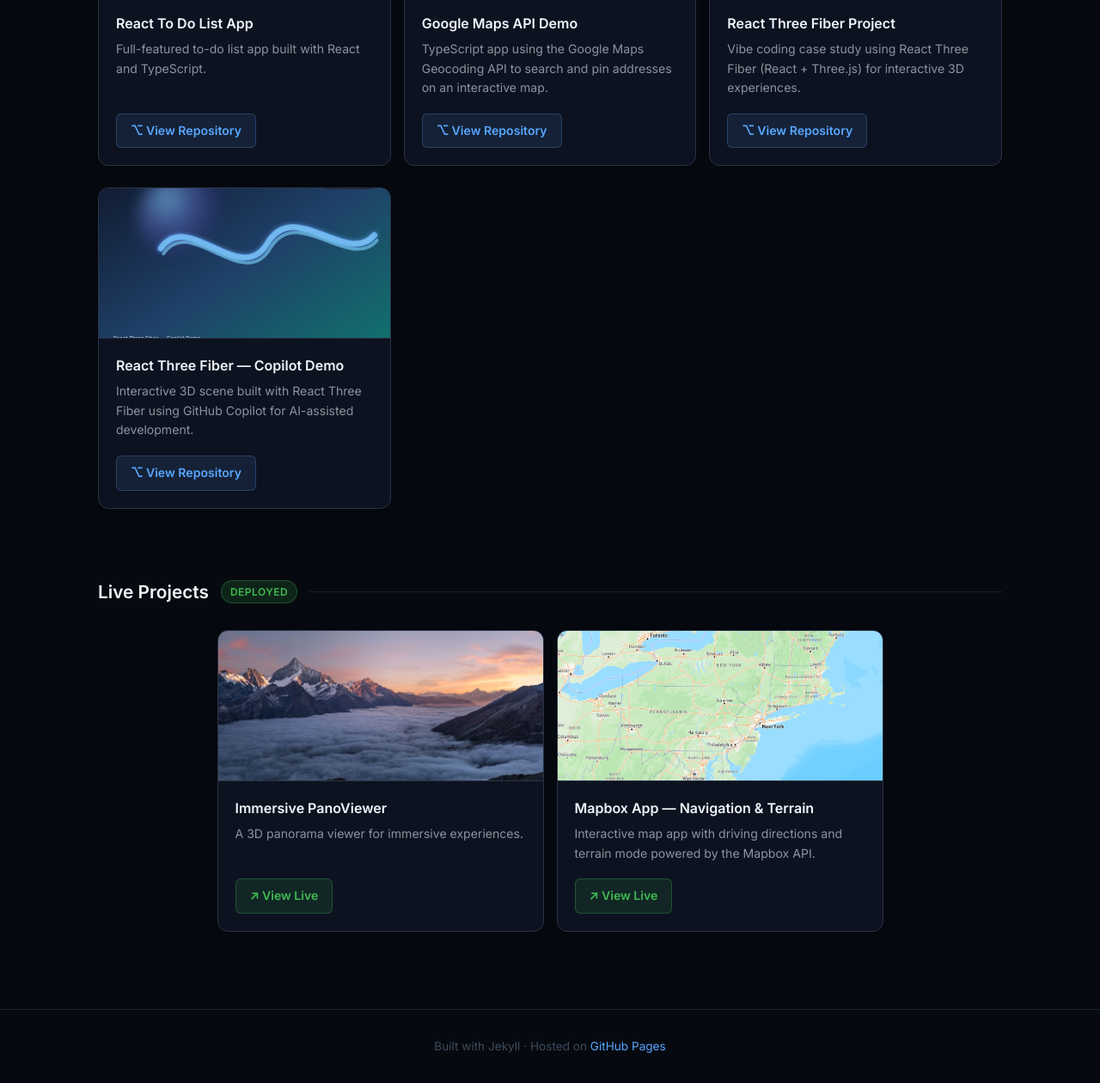
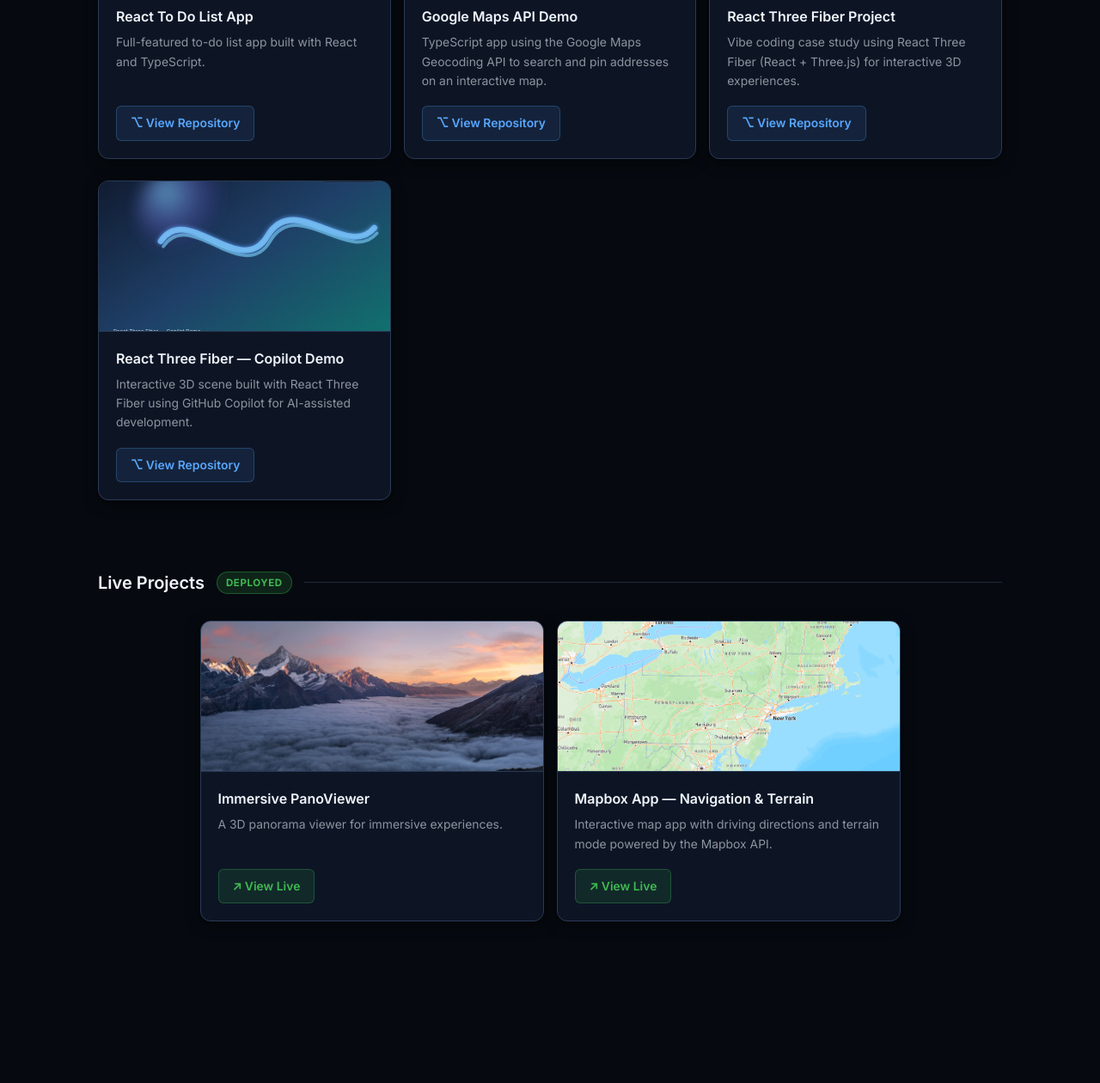
Before and after one commit to pkhobare/pkhobare.github.io, a Jekyll site: the page built from index.html, in a window 1280 px wide, cut to the strip 828-2088 px from the top of the page. Shown: the whole strip at 86% size. Built offline with Jekyll 4.4.1, drawn with Linux system fonts in a browser that asks for light colours; after the commit the page ends 1990 px from its top, so only the background shows below that.

Commit message:
Remove Jekyll theme entirely, inline all styles in layout
- Remove jekyll-theme-minimal from _config.yml (was overriding all styles)
- Move all CSS inline into _layouts/default.html for full control
- Remove footer with Jekyll branding
- Dark background, card borders and gaps now fully isolated from theme

Co-Authored-By: Claude Sonnet 4.6 <noreply@anthropic.com>

```diff
--- a/_config.yml
+++ b/_config.yml
@@ -1,2 +1 @@
-theme: jekyll-theme-minimal
-title: My Portfolio
+title: Paritosh Khobare
--- a/_layouts/default.html
+++ b/_layouts/default.html
@@ -7,7 +7,163 @@
   <link rel="preconnect" href="https://fonts.googleapis.com" />
   <link rel="preconnect" href="https://fonts.gstatic.com" crossorigin />
   <link href="https://fonts.googleapis.com/css2?family=Inter:wght@300;400;500;600;700&display=swap" rel="stylesheet" />
-  <link rel="stylesheet" href="{{ '/assets/css/style.css' | relative_url }}" />
+  <style>
+    *, *::before, *::after { box-sizing: border-box; margin: 0; padding: 0; }
+
+    html, body {
+      background-color: #060a10 !important;
+      color: #c9d1d9;
+      font-family: 'Inter', sans-serif;
+      line-height: 1.6;
+      min-height: 100vh;
+    }
+
+    /* Hero */
+    .hero {
+      background: linear-gradient(160deg, #0a0f1a 0%, #0d1420 60%, #060a10 100%);
+      border-bottom: 1px solid #1a2030;
+      padding: 80px 24px 64px;
+      text-align: center;
+      position: relative;
+      overflow: hidden;
+    }
+    .hero::before {
+      content: '';
+      position: absolute;
+      inset: 0;
+      background: radial-gradient(ellipse at 50% 0%, rgba(88,166,255,0.08) 0%, transparent 65%);
+      pointer-events: none;
+    }
+    .hero-avatar {
+      width: 96px;
+      height: 96px;
+      border-radius: 50%;
+      background: linear-gradient(135deg, #58a6ff, #a371f7);
+      display: flex;
+      align-items: center;
+      justify-content: center;
+      font-size: 2.2rem;
+      font-weight: 700;
+      color: #fff;
+      margin: 0 auto 24px;
+      box-shadow: 0 0 0 4px #1a2030, 0 0 28px rgba(88,166,255,0.2);
+    }
+    .hero h1 {
+      font-size: 2.8rem;
+      font-weight: 700;
+      letter-spacing: -0.03em;
+      background: linear-gradient(135deg, #f0f6fc 30%, #58a6ff 100%);
+      -webkit-background-clip: text;
+      -webkit-text-fill-color: transparent;
+      background-clip: text;
+      margin-bottom: 10px;
+    }
+    .hero-role {
+      font-size: 1.1rem;
+      font-weight: 500;
+      color: #58a6ff;
+      margin-bottom: 14px;
+    }
+    .hero-bio {
+      font-size: 0.98rem;
+      color: #8b949e;
+      max-width: 520px;
+      margin: 0 auto 30px;
+    }
+    .hero-links { display: flex; justify-content: center; gap: 12px; flex-wrap: wrap; }
+    .hero-links a {
+      display: inline-flex;
+      align-items: center;
+      gap: 6px;
+      padding: 9px 22px;
+      border-radius: 6px;
+      font-size: 0.9rem;
+      font-weight: 600;
+      text-decoration: none;
+      transition: all 0.2s ease;
+    }
+    .btn-primary { background: #58a6ff; color: #060a10; }
+    .btn-primary:hover { background: #79b8ff; transform: translateY(-1px); }
+
+    /* Main */
+    main { max-width: 1100px; margin: 0 auto; padding: 70px 24px 90px; }
+
+    /* Section header */
+    .section-header { display: flex; align-items: center; gap: 14px; margin-bottom: 28px; }
+    .section-header h2 { font-size: 1.25rem; font-weight: 600; color: #f0f6fc; white-space: nowrap; }
+    .section-badge {
+      font-size: 0.72rem;
+      font-weight: 700;
+      padding: 3px 10px;
+      border-radius: 20px;
+      letter-spacing: 0.05em;
+      text-transform: uppercase;
+    }
+    .badge-live { background: rgba(63,185,80,0.15); color: #3fb950; border: 1px solid rgba(63,185,80,0.35); }
+    .badge-repo { background: rgba(88,166,255,0.12); color: #58a6ff; border: 1px solid rgba(88,166,255,0.3); }
+    .section-line { flex: 1; height: 1px; background: #1e2a3a; }
+    section + section { margin-top: 80px; }
+
+    /* Grid */
+    .repo-list {
+      display: grid;
+      grid-template-columns: repeat(auto-fill, minmax(300px, 1fr));
+      column-gap: 15px;
+      row-gap: 25px;
+    }
+    .repo-list-centered {
+      grid-template-columns: repeat(2, minmax(0, 400px));
+      justify-content: center;
+    }
+
+    /* Card */
+    .repo-card {
+      background: #0d1525;
+      border: 1px solid #2a3a54;
+      border-radius: 12px;
+      overflow: hidden;
+      display: flex;
+      flex-direction: column;
+      box-shadow: 0 4px 16px rgba(0,0,0,0.6);
+      transition: transform 0.22s ease, border-color 0.22s ease, box-shadow 0.22s ease;
+    }
+    .repo-card:hover {
+      transform: translateY(-5px);
+      border-color: #58a6ff;
+      box-shadow: 0 12px 40px rgba(88,166,255,0.18);
+    }
+    .card-image {
+      width: 100%;
+      height: 175px;
+      object-fit: cover;
+      display: block;
+      border-bottom: 1px solid #2a3a54;
+    }
+    .card-body { padding: 20px; display: flex; flex-direction: column; flex: 1; }
+    .card-body h3 { font-size: 1rem; font-weight: 600; color: #f0f6fc; margin-bottom: 8px; line-height: 1.4; }
+    .card-body p { font-size: 0.87rem; color: #8b949e; flex: 1; margin-bottom: 18px; line-height: 1.6; }
+    .card-link {
+      display: inline-flex;
+      align-items: center;
+      gap: 6px;
+      font-size: 0.87rem;
+      font-weight: 600;
+      text-decoration: none;
+      padding: 8px 16px;
+      border-radius: 6px;
+      transition: all 0.2s ease;
+      align-self: flex-start;
+    }
+    .link-live { background: rgba(63,185,80,0.12); color: #3fb950; border: 1px solid rgba(63,185,80,0.3); }
+    .link-live:hover { background: rgba(63,185,80,0.22); transform: translateX(2px); }
+    .link-repo { background: rgba(88,166,255,0.1); color: #58a6ff; border: 1px solid rgba(88,166,255,0.25); }
+    .link-repo:hover { background: rgba(88,166,255,0.2); transform: translateX(2px); }
+
+    @media (max-width: 700px) {
+      .hero h1 { font-size: 2rem; }
+      .repo-list, .repo-list-centered { grid-template-columns: 1fr; }
+    }
+  </style>
 </head>
 <body>
   {{ content }}
--- a/index.html
+++ b/index.html
@@ -90,7 +90,3 @@ title: Portfolio
     </div>
   </section>
 </main>
-
-<footer>
-  <p>Built with Jekyll · Hosted on <a href="https://pages.github.com" target="_blank">GitHub Pages</a></p>
-</footer>
```
